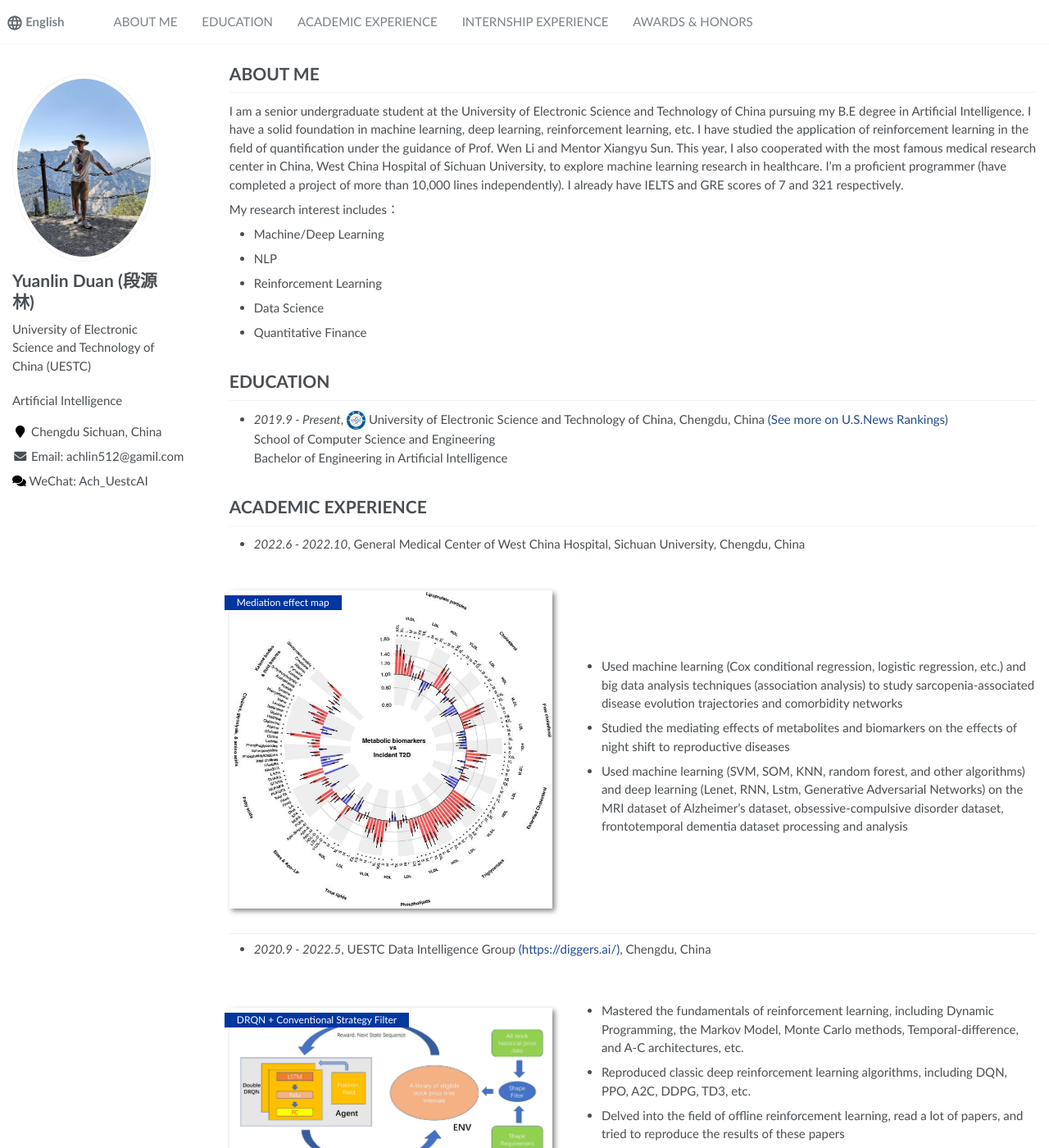
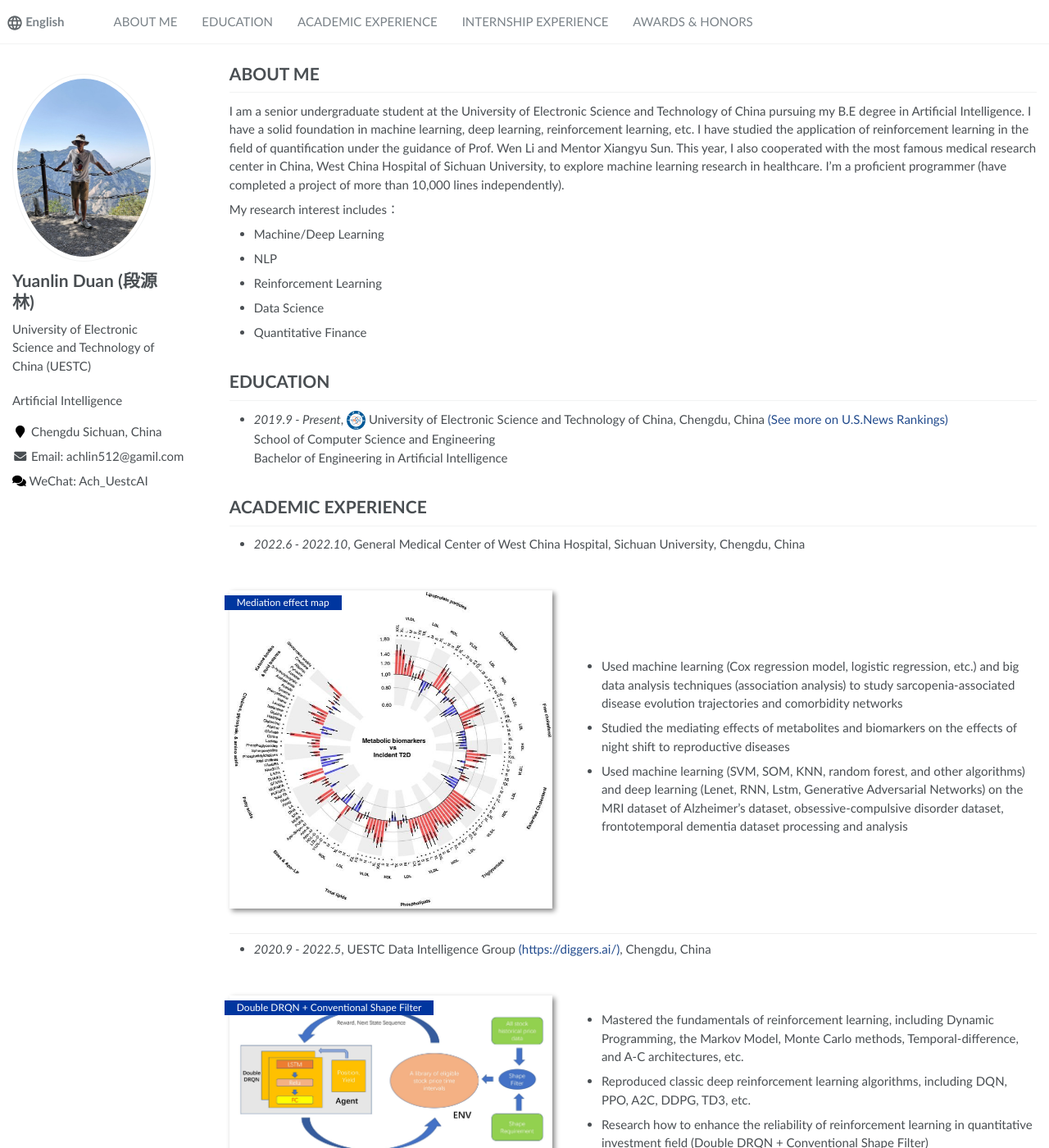
Before and after one commit to achlin9/achlin9.github.io, a Jekyll site: the page built from _pages/about.md, in a window 1280 px wide and 1400 px high. Shown: the whole window at 82% size. Built offline with Jekyll 4.4.1, drawn with Linux system fonts in a browser that asks for light colours; some of the changed text lies outside the part shown.

Commit message:
Update about.md

```diff
--- a/_pages/about.md
+++ b/_pages/about.md
@@ -18,7 +18,7 @@ redirect_from:
 <span class='anchor' id='about-me'></span>
 
 # ABOUT ME
-I am a senior undergraduate student at the University of Electronic Science and Technology of China pursuing my B.E degree in Artificial Intelligence. I have a solid foundation in machine learning, deep learning, reinforcement learning, etc. I have studied the application of reinforcement learning in the field of quantification under the guidance of Prof. Wen Li and Mentor Xiangyu Sun. This year, I also cooperated with the most famous medical research center in China, West China Hospital of Sichuan University, to explore machine learning research in healthcare. I'm a proficient programmer (have completed a project of more than 10,000 lines independently). I already have IELTS and GRE scores of 7 and 321 respectively.
+I am a senior undergraduate student at the University of Electronic Science and Technology of China pursuing my B.E degree in Artificial Intelligence. I have a solid foundation in machine learning, deep learning, reinforcement learning, etc. I have studied the application of reinforcement learning in the field of quantification under the guidance of Prof. Wen Li and Mentor Xiangyu Sun. This year, I also cooperated with the most famous medical research center in China, West China Hospital of Sichuan University, to explore machine learning research in healthcare. I'm a proficient programmer (have completed a project of more than 10,000 lines independently).
  <!-- <a href='https://scholar.google.com/citations?user=WMkMTb4AAAAJ'><img src="https://img.shields.io/endpoint?url={{ url | url_encode }}&logo=Google%20Scholar&labelColor=f6f6f6&color=9cf&style=flat&label=引用"></a>。 -->
 
 My research interest includes：
@@ -76,7 +76,7 @@ Bachelor of Engineering in Artificial Intelligence
 <div class='paper-box'><div class='paper-box-image'><div><div class="badge">Mediation effect map</div><img src='images/Huaxi.jpg' alt="sym" width="100%"></div></div>
 <div class='paper-box-text' markdown="1">
 
-- Used machine learning (Cox conditional regression, logistic regression, etc.) and big data analysis techniques
+- Used machine learning (Cox regression model, logistic regression, etc.) and big data analysis techniques
 (association analysis) to study sarcopenia-associated disease evolution trajectories and comorbidity networks
 
 - Studied the mediating effects of metabolites and biomarkers on the effects of night shift to reproductive diseases
@@ -90,15 +90,13 @@ dataset, frontotemporal dementia dataset processing and analysis
 </div>
 
 - *2020.9 - 2022.5*, UESTC Data Intelligence Group <a href="https://diggers.ai/">(https://diggers.ai/)</a>, Chengdu, China
-<div class='paper-box'><div class='paper-box-image'><div><div class="badge">DRQN + Conventional Strategy Filter</div><img src='images/DRQN_Stock.jpg' alt="sym" width="100%"></div></div>
+<div class='paper-box'><div class='paper-box-image'><div><div class="badge">Double DRQN + Conventional Shape Filter</div><img src='images/DRQN_Stock.jpg' alt="sym" width="100%"></div></div>
 <div class='paper-box-text' markdown="1">
 
 -	Mastered the fundamentals of reinforcement learning, including Dynamic Programming, the Markov Model, Monte
 Carlo methods, Temporal-difference, and A-C architectures, etc.
 - Reproduced classic deep reinforcement learning algorithms, including DQN, PPO, A2C, DDPG, TD3, etc.
-- Delved into the field of offline reinforcement learning, read a lot of papers, and tried to reproduce the results of these
-papers
-- Research how to enhance the reliability of reinforcement learning in quantitative investment field (DRQN + Conventional Strategy Filter)
+- Research how to enhance the reliability of reinforcement learning in quantitative investment field (Double DRQN + Conventional Shape Filter)
 
 </div>
 </div>
```
